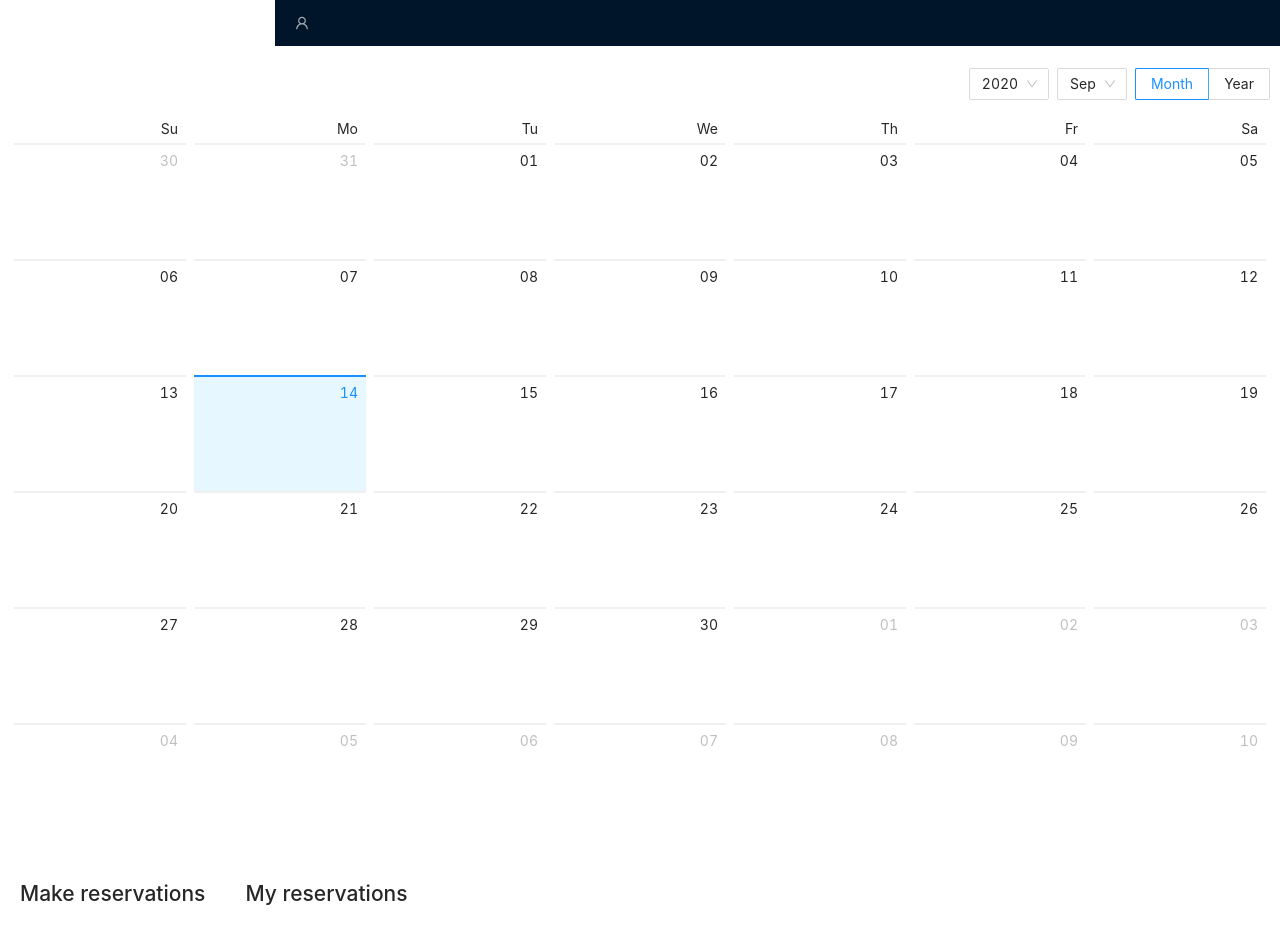
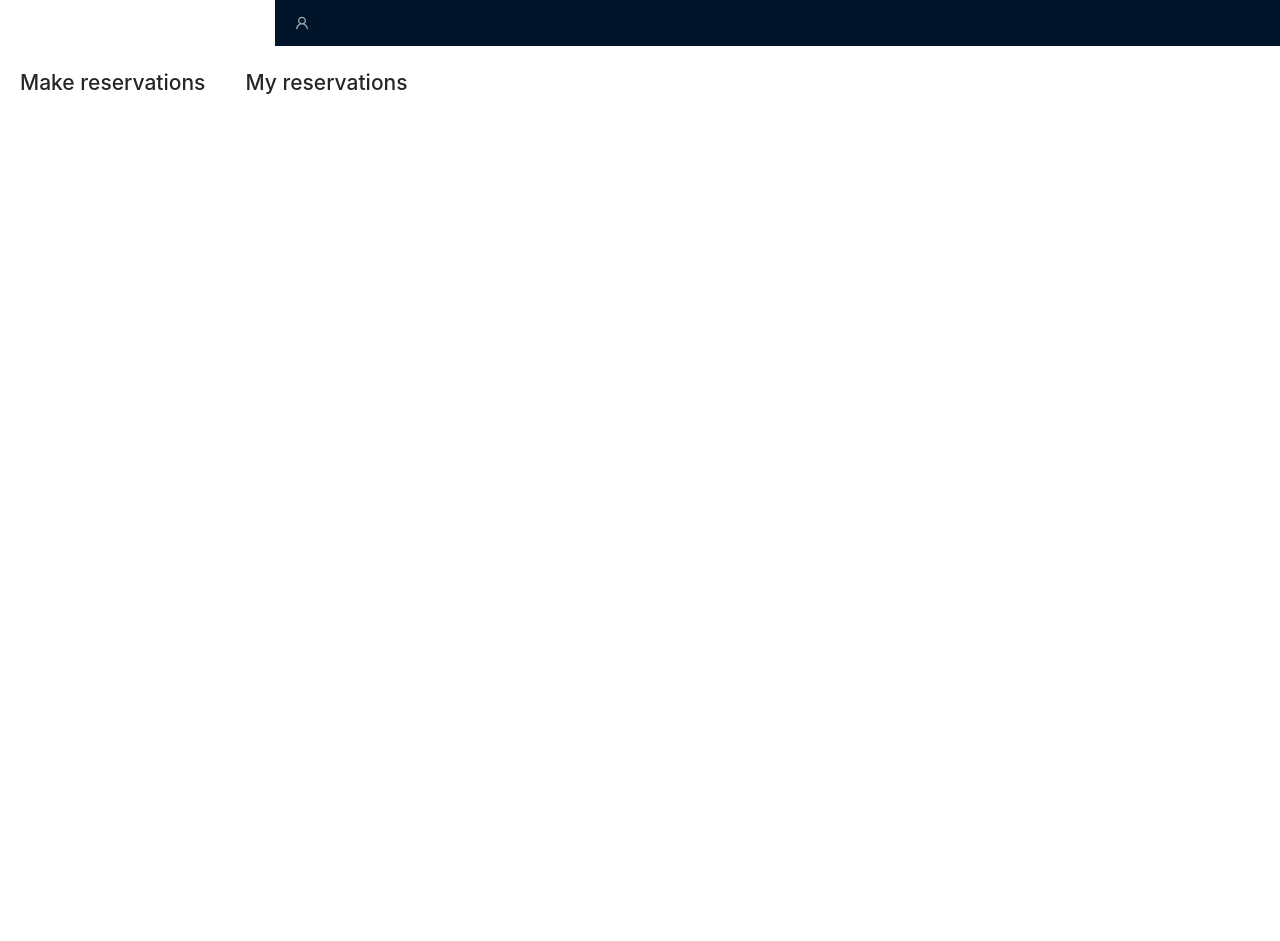
Before and after one commit to dunnkers/ub-reserveertool, a React (Create React App) app in the folder frontend/: page / in a window 1280 px wide. After the commit the page ends 800 px from the top, so only its background shows below. Built offline with nearby package versions, Linux system fonts and the light colour scheme.

Commit message:
Hide calendar view

```diff
--- a/frontend/src/App.js
+++ b/frontend/src/App.js
@@ -78,9 +78,9 @@ class App extends React.Component {
             setAccount={accinfo => this.setState(accinfo)}
             style={{float:'right'}}
             />
-        <BookingPage
+        {/* <BookingPage
           account={this.state.account}
-          email={this.state.email} />
+          email={this.state.email} /> */}
         <div style={{display:'flex'}}>
           <div style={{margin:'20px'}}>
             <h2>Make reservations</h2>
```
